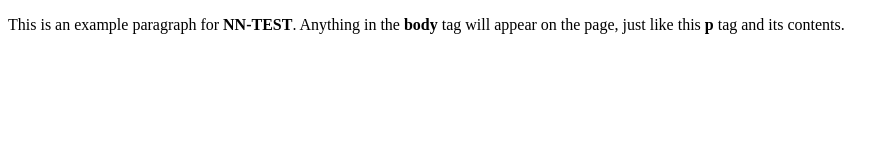
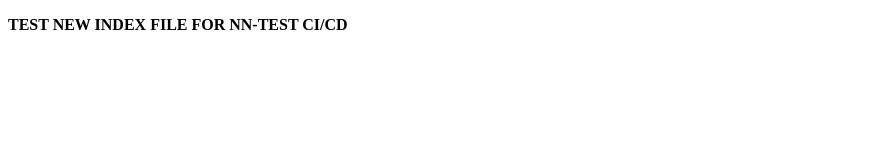
Before and after one commit to nnorman062/staticweb-test, a plain HTML site: page wwwroot/index.html in a window 1280 px wide. Shown: the whole page, without its empty margins (0-896 px from the left). Drawn offline with Linux system fonts and the light colour scheme.

Commit message:
change pragraph in index

```diff
--- a/wwwroot/index.html
+++ b/wwwroot/index.html
@@ -4,6 +4,6 @@
     <title>This is the title of the webpage for NN-TEST!</title>
   </head>
   <body>
-    <p>This is an example paragraph for <strong>NN-TEST</strong>. Anything in the <strong>body</strong> tag will appear on the page, just like this <strong>p</strong> tag and its contents.</p>
+    <p><strong>TEST NEW INDEX FILE FOR NN-TEST CI/CD</strong></p>
   </body>
 </html>
```
